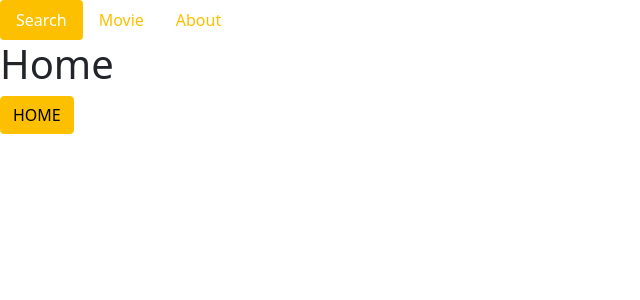
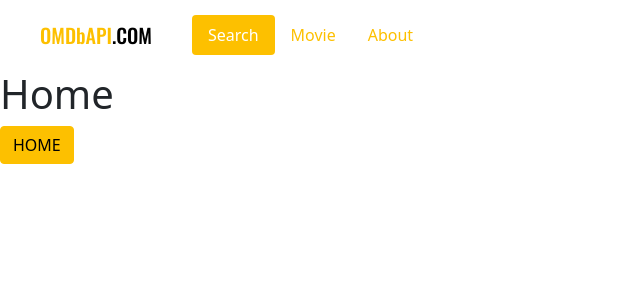
Before and after one commit to JieunAn21/vue3-movie-app, a Vue app: page / in a window 1280 px wide. Shown: the top 300 px of the page, without its empty margins (0-640 px from the left). Built offline with nearby package versions, Linux system fonts and the light colour scheme.

Commit message:
Logo 추가

```diff
--- a/index.html
+++ b/index.html
@@ -6,6 +6,16 @@
   <meta name="viewport" content="width=device-width, initial-scale=1.0">
   <title>Webpack project!</title>
   <link rel="stylesheet" href="https://cdn.jsdelivr.net/npm/reset-css@5.0.1/reset.min.css">
+  <link rel="preconnect" href="https://fonts.googleapis.com">
+  <link rel="preconnect" href="https://fonts.gstatic.com" crossorigin>
+  <link href="https://fonts.googleapis.com/css2?family=Nanum+Gothic:wght@400;700&family=Oswald:wght@500&family=Roboto:wght@400;700&display=swap" rel="stylesheet">
+
+  <style>
+    body {
+      line-height: 1.4;
+      font-family: "Roboto", sans-serif;
+    }
+  </style>
 </head>
 <body>
   <div id="app"></div>
--- a/src/components/Header.vue
+++ b/src/components/Header.vue
@@ -1,5 +1,6 @@
 <template>
   <header>
+    <Logo />
     <div class="nav nav-pills">
       <div
         v-for="nav in navigations"
@@ -17,7 +18,12 @@
 </template>
 
 <script>
+import Logo from '~/components/Logo'
+
 export default {
+    components: {
+        Logo
+    },
     data() {
         return {
             navigations: [
@@ -38,3 +44,15 @@
     }
 }
 </script>
+
+<style lang="scss" scoped>
+header {
+    height: 70px;
+    padding: 0 40px;
+    display: flex;
+    align-items: center;
+    .logo {
+        margin-right: 40px;
+    }
+}
+</style>
--- /dev/null
+++ b/src/components/Logo.vue
@@ -0,0 +1,24 @@
+<template>
+  <RouterLink
+    to="/"
+    class="logo">
+    <span>OMDbAPI</span>.COM
+  </RouterLink>
+</template>
+
+<style lang="scss" scoped>
+@import "~/scss/main";
+
+.logo {
+    font-family: "Oswald", sans-serif;
+    font-size: 20px;
+    color: $black;
+    text-decoration: none;
+    &:hover {
+        color: $black;
+    }
+    span {
+        color: $primary;
+    }
+}
+</style>
```
